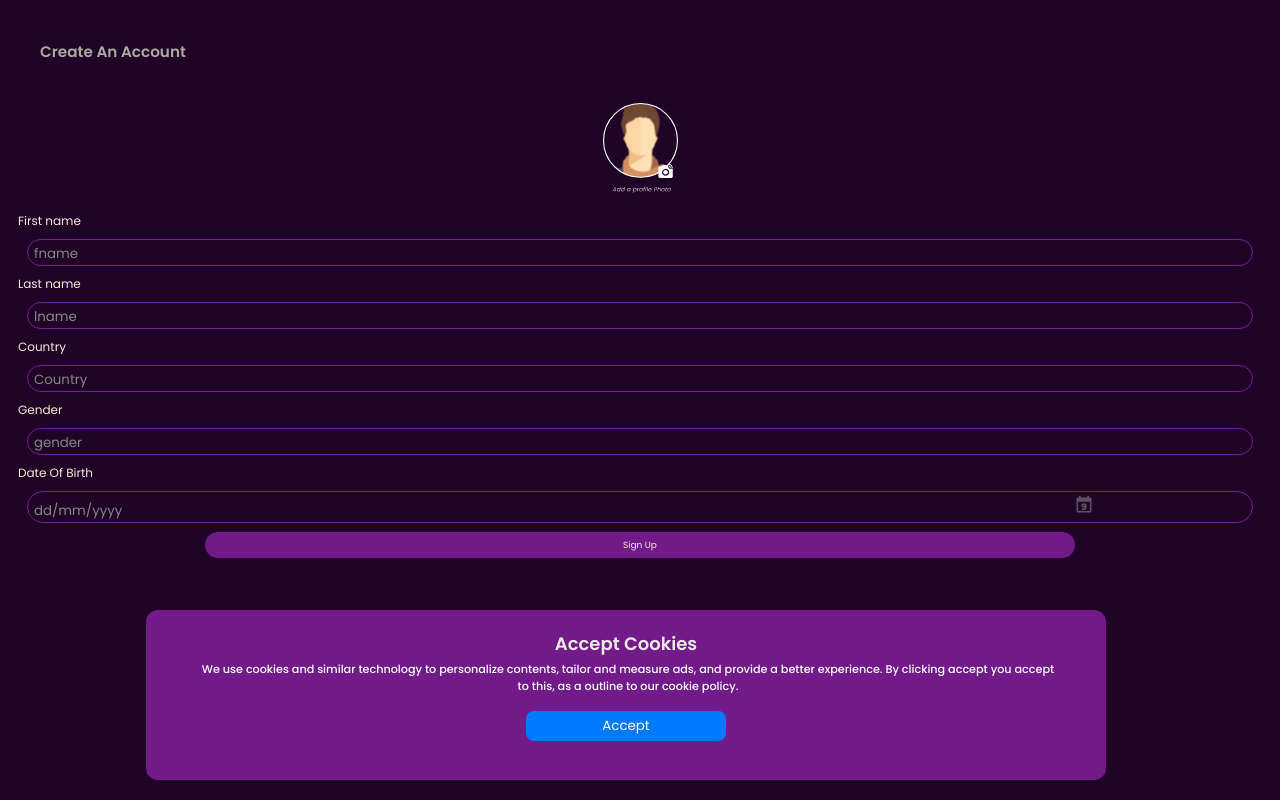
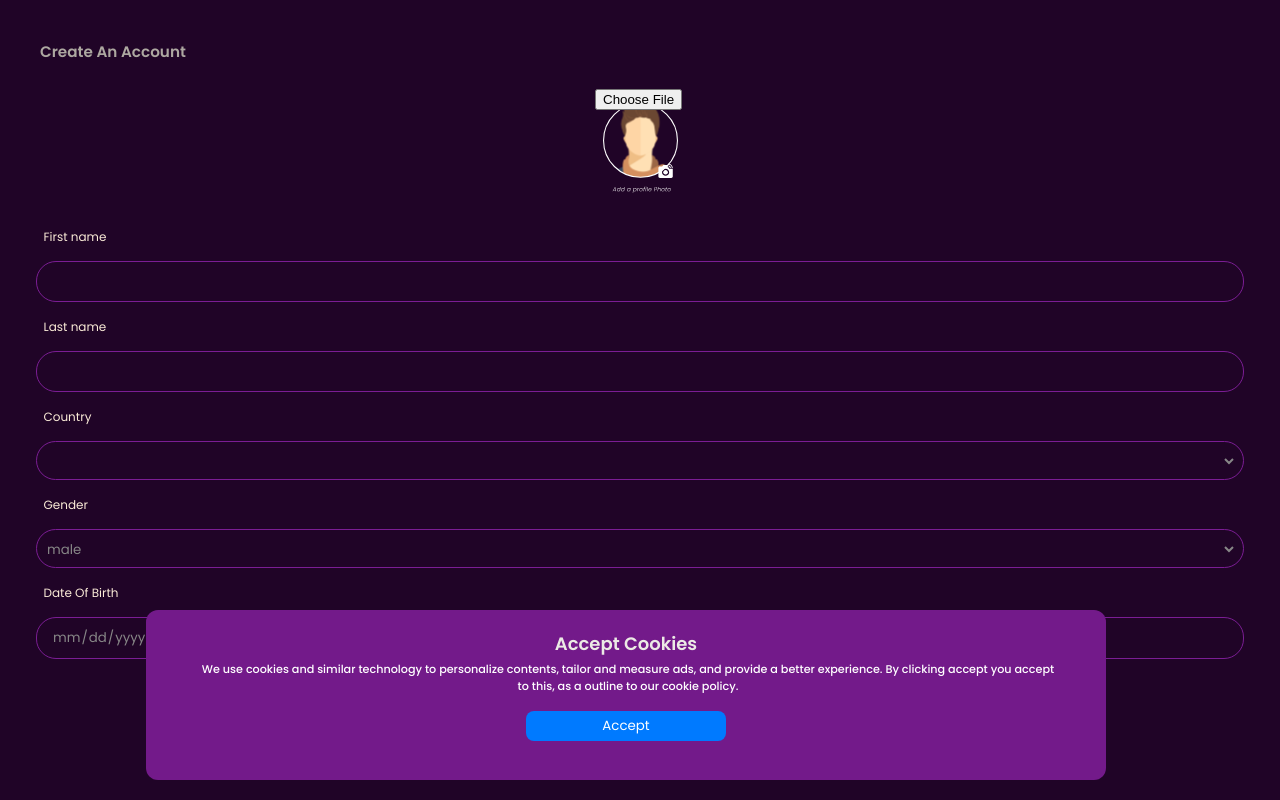
Before and after one commit to DCC-exchange/frontend, a React (Create React App) app: page /signup in a window 1280 px wide. Built offline with nearby package versions, Linux system fonts and the light colour scheme.

Commit message:
login , sign up and verification page fixed

```diff
--- a/src/pages/Login.js
+++ b/src/pages/Login.js
@@ -6,22 +6,34 @@ import eye from '../images/nwimage/eye.svg'
 const Login = () => {
 
   const [loginSignup, setLoginSignup] = useState(0)
-  const [value, setValue] = useState("");
+  const [valueLogin, setValueLogin] = useState("");
+  const [valueLoginp, setValueLoginp] = useState("");
+  const [username, setUsername] = useState("");
+
+
 
   function handleLogin(index){
     setLoginSignup(index)
   }
   function handleValue(e) {
-    setValue(e.target.value);
+    setValueLogin(e.target.value);
+  }
+  function handleValuep(e) {
+    setValueLoginp(e.target.value);
+  }
+  function handleUsername(e) {
+    setUsername(e.target.value);
   }
 
   return (
     <div className='login-page'>
       <div className='login-page-inner'>
 
+      <NavLink to='/'>
       <div className='arrow'>
         <img src={Back} alt='arrow'  />
       </div>
+      </NavLink>
       <div className='welcome'>
         <h3>Welcome Back</h3>
       </div>
@@ -58,7 +70,7 @@ const Login = () => {
               <input
               type='text'
               name='email'
-              value={value}
+              value={valueLogin}
               onChange={handleValue}
               placeholder="email" />
             </div>
@@ -71,8 +83,8 @@ const Login = () => {
               <input
               type='password'
               name='password'
-              value={value}
-              onChange={handleValue}
+              value={valueLoginp}
+              onChange={handleValuep}
               placeholder="password" />
               <img src={eye} alt='' width={'10px'} />
             </div>
@@ -110,8 +122,8 @@ const Login = () => {
               <input
               type='text'
               name='name'
-              value={value}
-              onChange={handleValue}
+              value={username}
+              onChange={handleUsername}
               placeholder="username" />
             </div>
 
@@ -123,7 +135,7 @@ const Login = () => {
               <input
               type='text'
               name='email'
-              value={value}
+              value={valueLogin}
               onChange={handleValue}
               placeholder="email" />
             </div>
@@ -136,8 +148,8 @@ const Login = () => {
               <input
               type='password'
               name='password'
-              value={value}
-              onChange={handleValue}
+              value={valueLoginp}
+              onChange={handleValuep}
               placeholder="password" />
               <img src={eye} alt='' width={'10px'} />
             </div>
--- a/src/pages/Signup.js
+++ b/src/pages/Signup.js
@@ -1,17 +1,50 @@
 import React, { useState } from 'react'
 import '../pages/style/signup.css'
 import addfoto from '../images/nwimage/addfoto.svg'
-import calender from '../images/nwimage/calender.svg'
 import { NavLink } from 'react-router-dom'
+
+
+const countries = [
+  {value: 'USA', label: 'United State'},
+  {value: 'NIG', label: 'Nigeria'},
+  {value: 'CAN', label: 'Canada'},
+  {value: 'MEX', label: 'Mexico'},
+]
 
 const Signup = () => {
 
-  const [value, setValue] = useState("");
 
 
-  function handleValue(e) {
-    setValue(e.target.value);
+  const [fname, setFname] = useState("");
+  const [lname, setLname] = useState("");
+  const [country, setCountry] = useState("");
+  const [dob, setDob] = useState('')
+  const [passportFile, setPassportFile] = useState(null)
+  const [selectedCountry, setSelectedountry] = useState('')
+
+
+
+
+
+  function handleFname(e) {
+    setFname(e.target.value);
   }
+  function handleLname(e) {
+    setLname(e.target.value);
+  }
+  function handleCountry(e) {
+    setCountry(e.target.value);
+  }
+  function handleDOB(e) {
+    setDob(e.target.value);
+  }
+  function handlePassportFileChange(e) {
+    setPassportFile(e.target.files[0])
+  }
+  function countrySelect(e){
+    setSelectedountry(e.target.value)
+  }
+
 
   return (
     <div className='signup-page'>
@@ -19,7 +52,19 @@ const Signup = () => {
         <h3>Create An Account</h3>
       </div>
       <div className='img-add'>
-        <img src={addfoto} alt='foto' />
+
+        <img src={addfoto} alt='foto' className='addfoto'
+        />
+
+        <input
+        type='file'
+        id='passport-file'
+        accept='.pdf,.jpg,.jpeg,.png'
+        onChange={handlePassportFileChange}
+        value={passportFile}
+        >
+        </input>
+
       </div>
 
       <div className='swipe-login-signup'>
@@ -32,9 +77,9 @@ const Signup = () => {
               <input
               type='text'
               name='fname'
-              value={value}
-              onChange={handleValue}
-              placeholder="fname" />
+              value={fname}
+              onChange={handleFname}
+              placeholder=" " />
             </div>
             <div className='email'>
               <h3>Last name</h3>
@@ -44,33 +89,43 @@ const Signup = () => {
               <input
               type='text'
               name='lname'
-              value={value}
-              onChange={handleValue}
-              placeholder="lname" />
+              value={lname}
+              onChange={handleLname}
+              placeholder=" " />
             </div>
             <div className='email'>
               <h3>Country</h3>
             </div>
 
             <div className='input-login'>
-              <input
-              type='text'
-              name='country'
-              value={value}
-              onChange={handleValue}
-              placeholder="Country" />
+              <select
+              value={selectedCountry}
+              onChange={countrySelect}
+              className='country-select'
+              >
+                <option
+                value=''
+                >
+
+                </option>
+                {countries.map((country) => (
+                  <option key={country.value} value={country.value}>
+                    {country.label}
+                  </option>
+                ))}
+
+              </select>
+
             </div>
             <div className='email'>
               <h3>Gender</h3>
             </div>
 
             <div className='input-login'>
-              <input
-              type='text'
-              name='gender'
-              value={value}
-              onChange={handleValue}
-              placeholder="gender" />
+              <select className='sel-input-options'>
+                <option value="option1">male</option>
+                <option value="option2">female</option>
+              </select>
             </div>
             <div className='email'>
               <h3>Date Of Birth</h3>
@@ -78,12 +133,11 @@ const Signup = () => {
 
             <div className='input-login img-login'>
               <input
-              type='text'
+              type='date'
               name='date'
-              value={value}
-              onChange={handleValue}
-              placeholder="dd/mm/yyyy" />
-              <img src={calender} alt='' width={'20px'} />
+              value={dob}
+              onChange={handleDOB}
+              placeholder=" " />
             </div>
 
            <NavLink to='/'>
--- a/src/pages/style/login.css
+++ b/src/pages/style/login.css
@@ -1,8 +1,10 @@
 .login-page{
   position: relative;
+  padding: 6.5px;
 }
 .login-page-inner{
   position: relative;
+  padding: 6.5px;
 }
 .arrow{
   margin: 25px;
@@ -29,6 +31,9 @@
   border-radius: 20px;
   font-size: 11px;
   color: beige;
+}
+.swipe-login-signup{
+  padding: 7px;
 }
 .login-link{
   display: flex;
@@ -59,22 +64,26 @@
   color: beige;
 }
 .login-slide{
-  padding: 5px;
+  padding: 7px;
   margin: 13px;
 }
 .email{
   display: flex;
   align-items: center;
+  padding: 6.5px;
 }
 .email h3{
   font-size: 12px;
   font-weight: 400;
   color: antiquewhite;
+  margin: 0;
+  margin-left: 10px;
 }
 .input-login{
   margin: 9px;
   border: 1px solid #7B1D94;
   border-radius: 20px;
+  padding: 6px;
 }
 .input-login input{
   background-color: transparent;
@@ -86,6 +95,7 @@
   top: 4px;
   color: #878787;
   outline: none;
+  padding: 3px;
 }
 .input-login input::placeholder{
   color: #878787;
@@ -103,7 +113,7 @@
 .login-btn{
   margin: auto;
   width: 70%;
-  height: 26px;
+  height: 36px;
   background: #731A8A;
   border-radius: 20px;
   border: none;
--- a/src/pages/style/signup.css
+++ b/src/pages/style/signup.css
@@ -2,16 +2,36 @@
   position: relative;
 }
 .img-add{
+  position: relative;
   display: flex;
   align-items: center;
   justify-content: center;
+  flex-direction: column;
+}
+.img-add input{
+  position: absolute;
+  width: 90px;
+  height: 120px;
+  background-color: transparent;
+  color: transparent;
 }
 .img-add img{
   width: 75px;
 }
-.img-login img{
-  margin: 0;
-  margin-top: 3px;
+.img-login input{
+  color: #878787;
+}
+.sel-input-options{
+  background-color: transparent;
+  border: none;
+  color: #878787;
+  width: 100%;
+}
+.country-select{
+  background-color: transparent;
+  border: none;
+  color: #878787;
+  width: 100%;
 }
 
 
```
